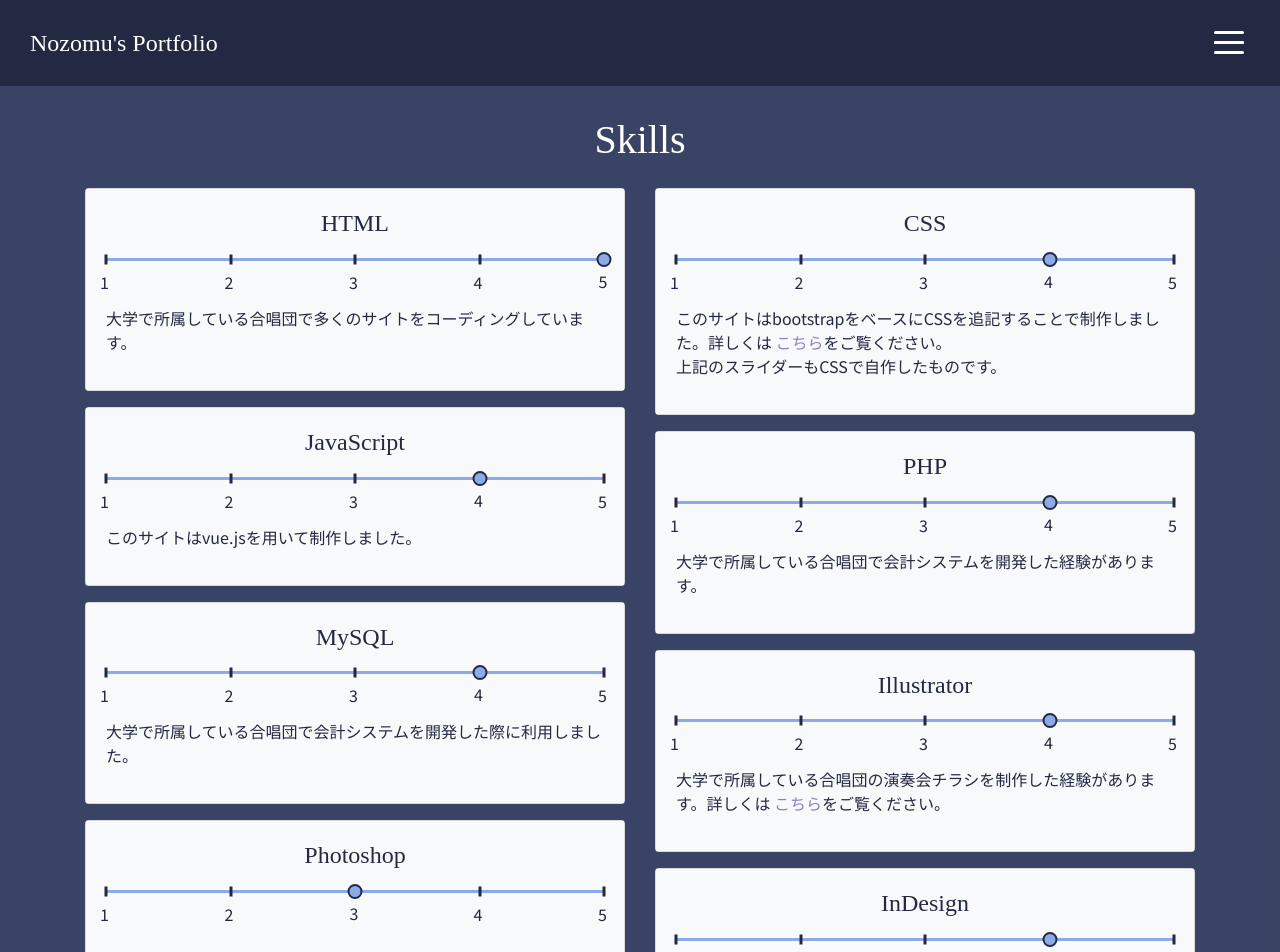
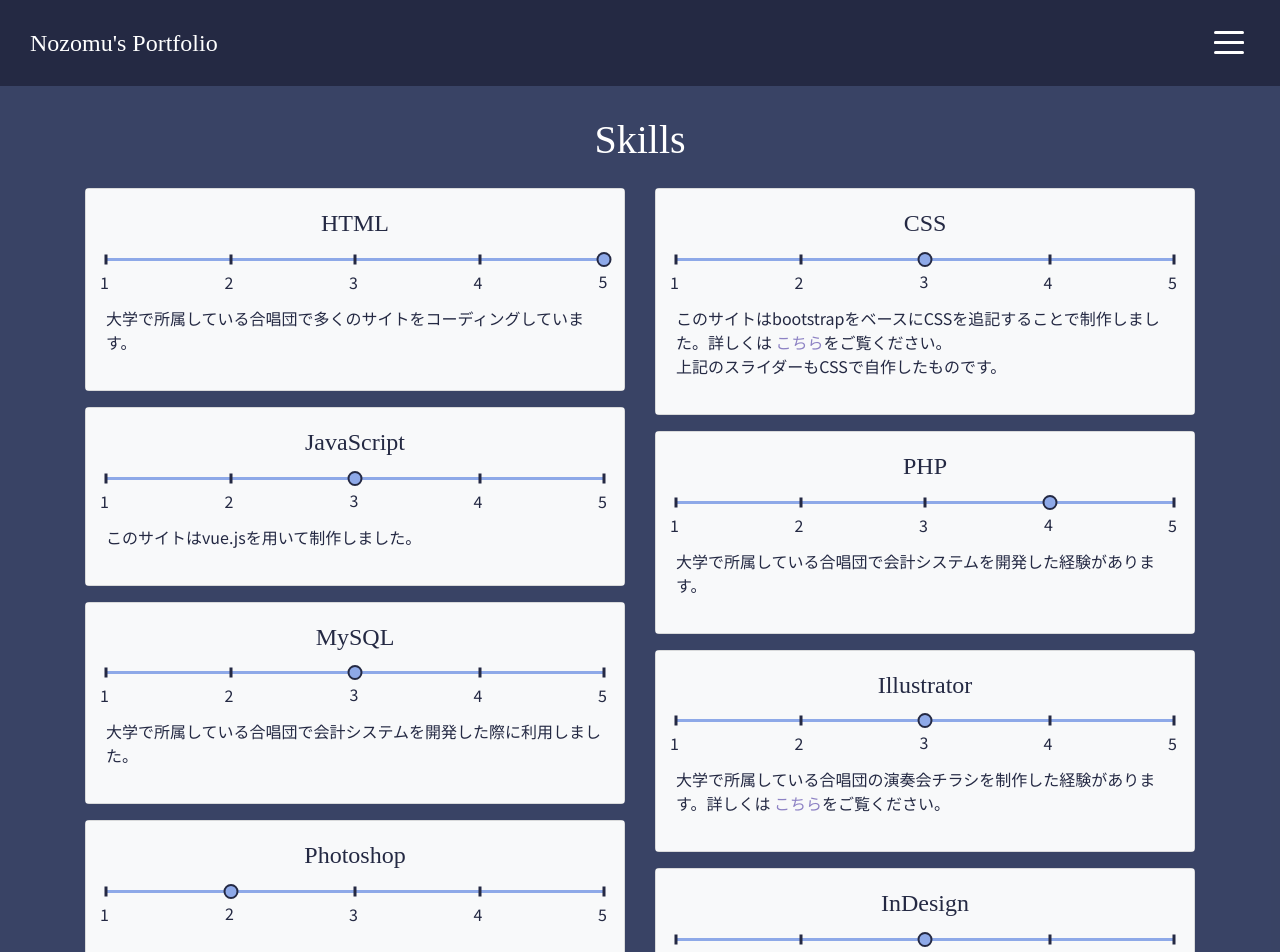
Before and after one commit to nozomu-y/portfolio, a Vue app: page /#/Skills in a window 1280 px wide. Shown: the top 952 px of the page. Built offline with nearby package versions, Linux system fonts and the light colour scheme.

Commit message:
Update Skills.vue

```diff
--- a/src/components/Skills.vue
+++ b/src/components/Skills.vue
@@ -32,8 +32,8 @@
                 <div class="slider">
                   <span></span>
                   <span></span>
+                  <span class="active"></span>
                   <span></span>
-                  <span class="active"></span>
                   <span></span>
                 </div>
                 <p>
@@ -54,8 +54,8 @@
                 <div class="slider">
                   <span></span>
                   <span></span>
+                  <span class="active"></span>
                   <span></span>
-                  <span class="active"></span>
                   <span></span>
                 </div>
                 <p>このサイトはvue.jsを用いて制作しました。</p>
@@ -84,8 +84,8 @@
                 <div class="slider">
                   <span></span>
                   <span></span>
+                  <span class="active"></span>
                   <span></span>
-                  <span class="active"></span>
                   <span></span>
                 </div>
                 <p>大学で所属している合唱団で会計システムを開発した際に利用しました。</p>
@@ -99,8 +99,8 @@
                 <div class="slider">
                   <span></span>
                   <span></span>
+                  <span class="active"></span>
                   <span></span>
-                  <span class="active"></span>
                   <span></span>
                 </div>
                 <p>
@@ -116,8 +116,8 @@
                 <h4 class="card-title text-center">Photoshop</h4>
                 <div class="slider">
                   <span></span>
+                  <span class="active"></span>
                   <span></span>
-                  <span class="active"></span>
                   <span></span>
                   <span></span>
                 </div>
@@ -131,8 +131,8 @@
                 <div class="slider">
                   <span></span>
                   <span></span>
+                  <span class="active"></span>
                   <span></span>
-                  <span class="active"></span>
                   <span></span>
                 </div>
                 <p>大学で所属している合唱団の演奏会プログラムを制作した経験があります。</p>
@@ -147,8 +147,8 @@
                   <span></span>
                   <span></span>
                   <span></span>
+                  <span class="active"></span>
                   <span></span>
-                  <span class="active"></span>
                 </div>
                 <p>大学の課題や授業で利用しています。マクロやスタイルシートを作成した経験があります。</p>
               </div>
```
